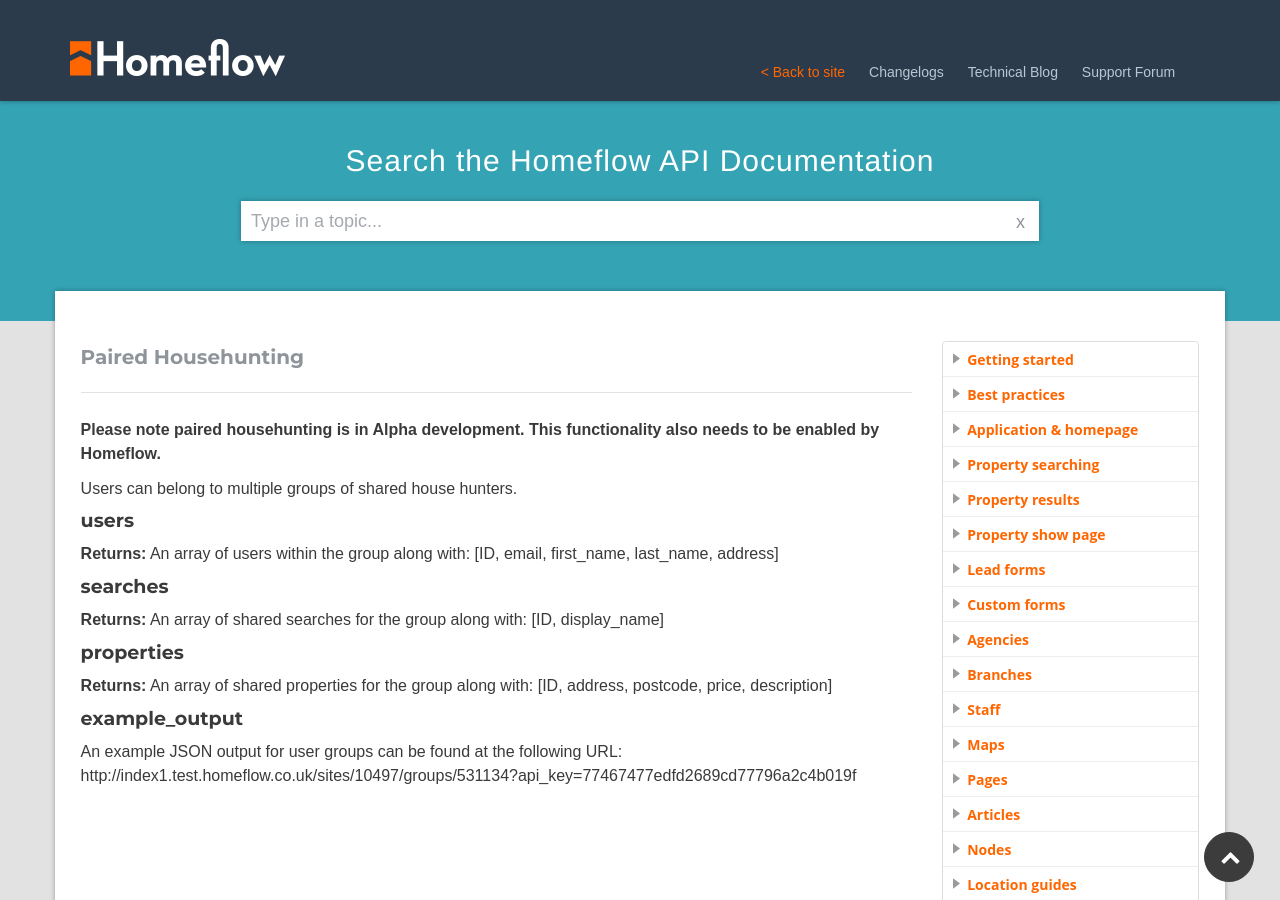
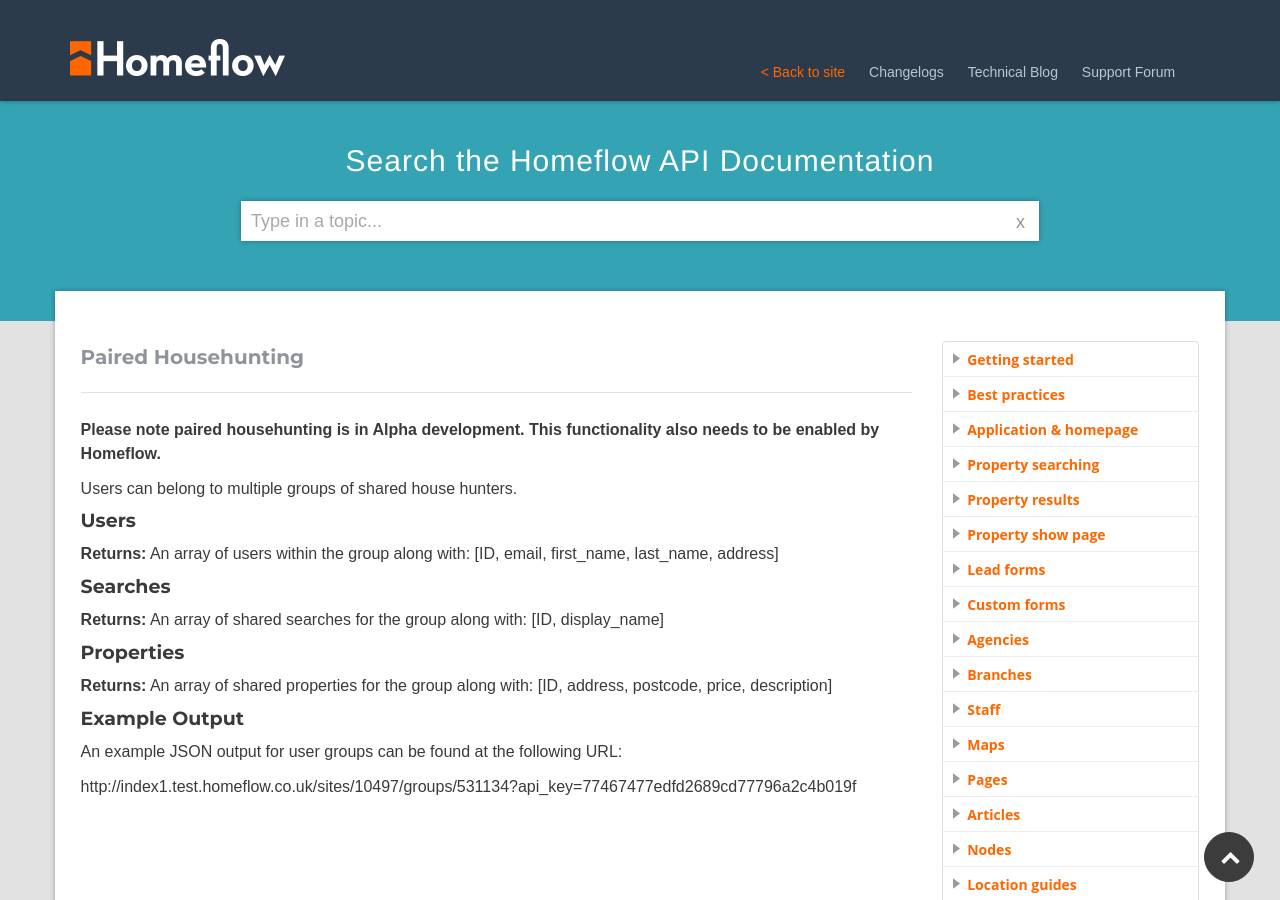
Before and after one commit to homeflow/homeflow.github.io, a Jekyll site: the page built from _posts/user-profile-system/2016-08-01-paired-househunting.md, in a window 1280 px wide and 900 px high. Built offline with Jekyll 4.4.1, drawn with Linux system fonts in a browser that asks for light colours.

Commit message:
Twreaks to text

```diff
--- a/_posts/user-profile-system/2016-08-01-paired-househunting.md
+++ b/_posts/user-profile-system/2016-08-01-paired-househunting.md
@@ -9,15 +9,16 @@ category: user-profile-system
 
 Users can belong to multiple groups of shared house hunters.
 
-#### users
+#### Users
 **Returns:** An array of users within the group along with: [ID, email, first_name, last_name, address]
 
-#### searches
+#### Searches
 **Returns:** An array of shared searches for the group along with: [ID, display_name]
 
-#### properties
+#### Properties
 **Returns:** An array of shared properties for the group along with: [ID, address, postcode, price, description]
 
-#### example_output
+#### Example Output
 An example JSON output for user groups can be found at the following URL:
+
 http://index1.test.homeflow.co.uk/sites/10497/groups/531134?api_key=77467477edfd2689cd77796a2c4b019f
```
